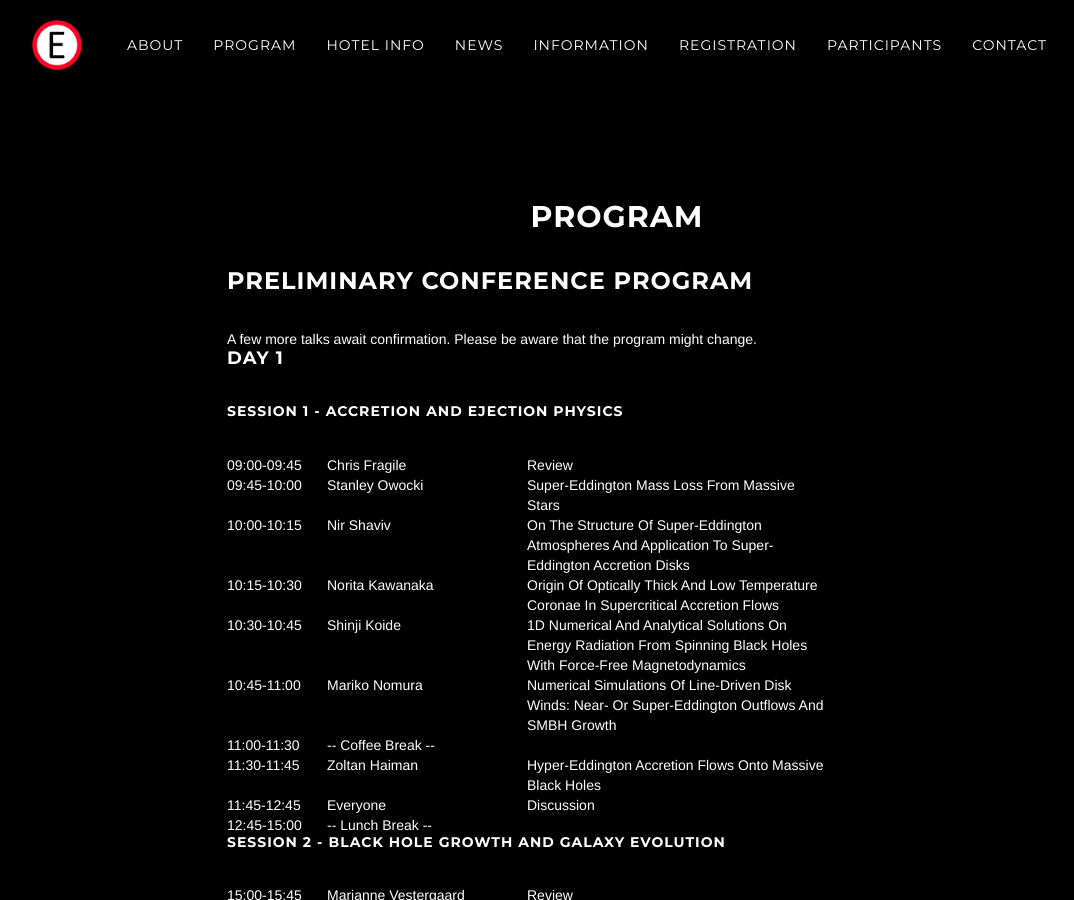
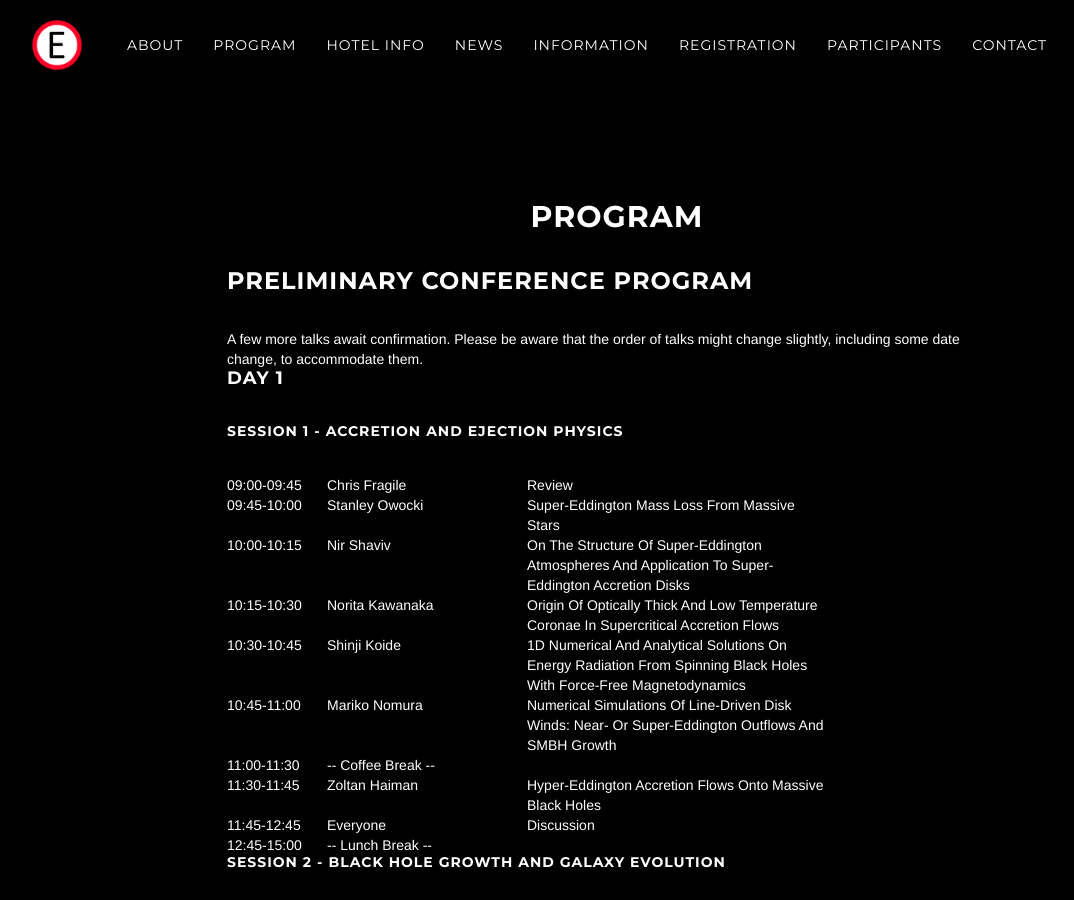
Before and after one commit to breakingthelimits/supereddington2018, a Jekyll site: the page built from program/index.html, in a window 1280 px wide and 900 px high. Shown: the whole window, without its empty margins (38-1112 px from the left). Built offline with Jekyll 4.4.1, drawn with Linux system fonts in a browser that asks for light colours.

Commit message:
Update index.html

```diff
--- a/program/index.html
+++ b/program/index.html
@@ -8,7 +8,8 @@ title: Program
   Preliminary Conference program
   </h3>
 
-A few more talks await confirmation. Please be aware that the program might change.
+A few more talks await confirmation. Please be aware that the order of talks might change slightly, including some date change,
+  to accommodate them.
 
 <br/><h4>Day 1</h4>
 
```
